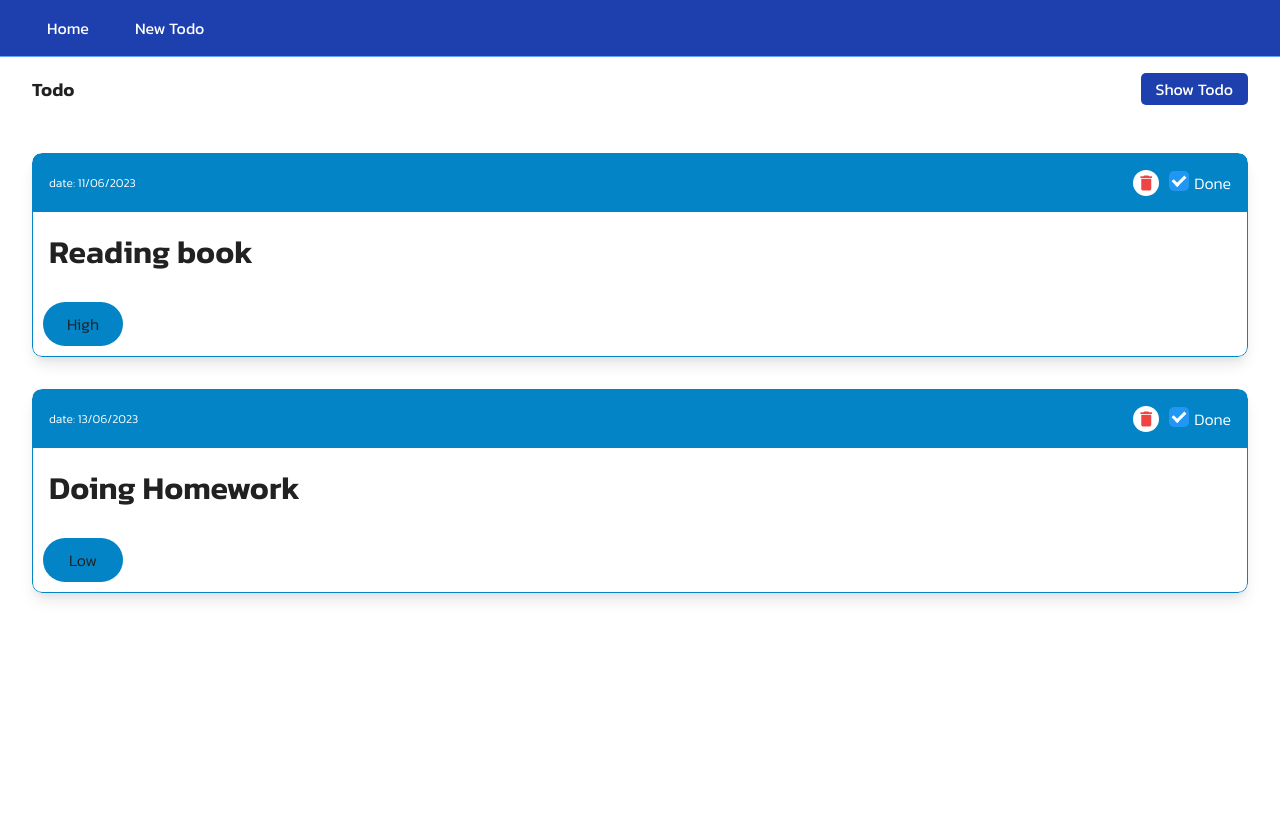
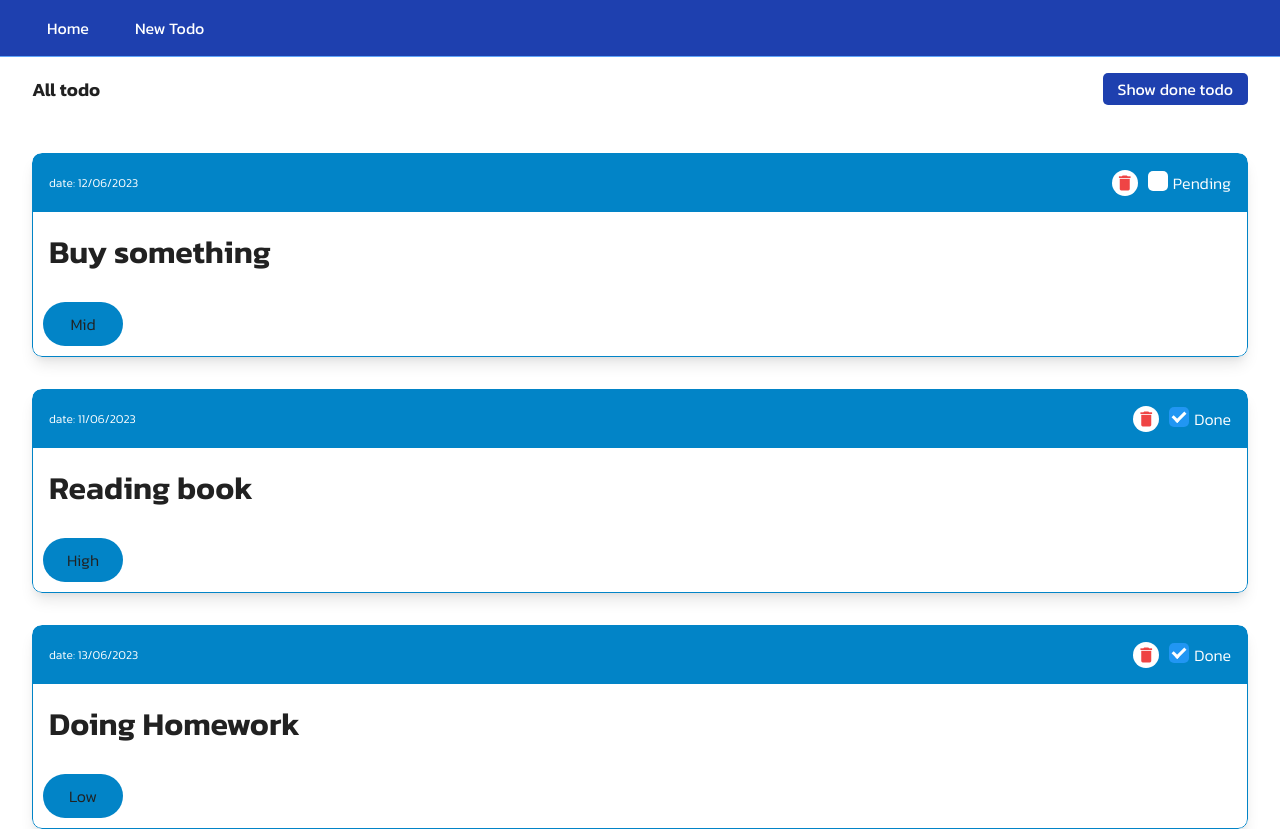
Before and after one commit to mrAlishah/myVueJSLearning, a Vue app in the folder 01-Todo/: page / in a window 1280 px wide. Before the commit the page ends 800 px from the top, so only its background shows below. Built offline with nearby package versions, Linux system fonts and the light colour scheme.

Commit message:
Todo:: use ref to change buttone and title caption

```diff
--- a/01-Todo/src/views/HomeView.vue
+++ b/01-Todo/src/views/HomeView.vue
@@ -2,20 +2,28 @@
 import TodoItem from '@/components/TodoItem.vue'
 import Wrapper from '@/components/Wrapper.vue'
 import { useTodoStore } from '@/stores/TodoStore'
+import { ref } from 'vue'
 
 const todoStore = useTodoStore()
+
+const todoFilter = ref('all')
+const setTodoFilter = () => {
+  todoFilter.value = todoFilter.value === 'all' ? 'done' : 'all'
+}
 </script>
 
 <template>
   <div>
     <div class="header">
       <div>
-        <h3>Todo</h3>
+        <h3>{{ todoFilter === 'all' ? 'All todo' : 'Done todo' }}</h3>
       </div>
-      <button>Show Todo</button>
+      <button @click="setTodoFilter">
+        {{ todoFilter === 'all' ? 'Show done todo' : 'Show all todo' }}
+      </button>
     </div>
 
-    <div v-for="todo in todoStore.done" :key="todo.id">
+    <div v-for="todo in todoStore.sorted" :key="todo.id">
       <Wrapper>
         <TodoItem :todo="todo" />
       </Wrapper>
```
